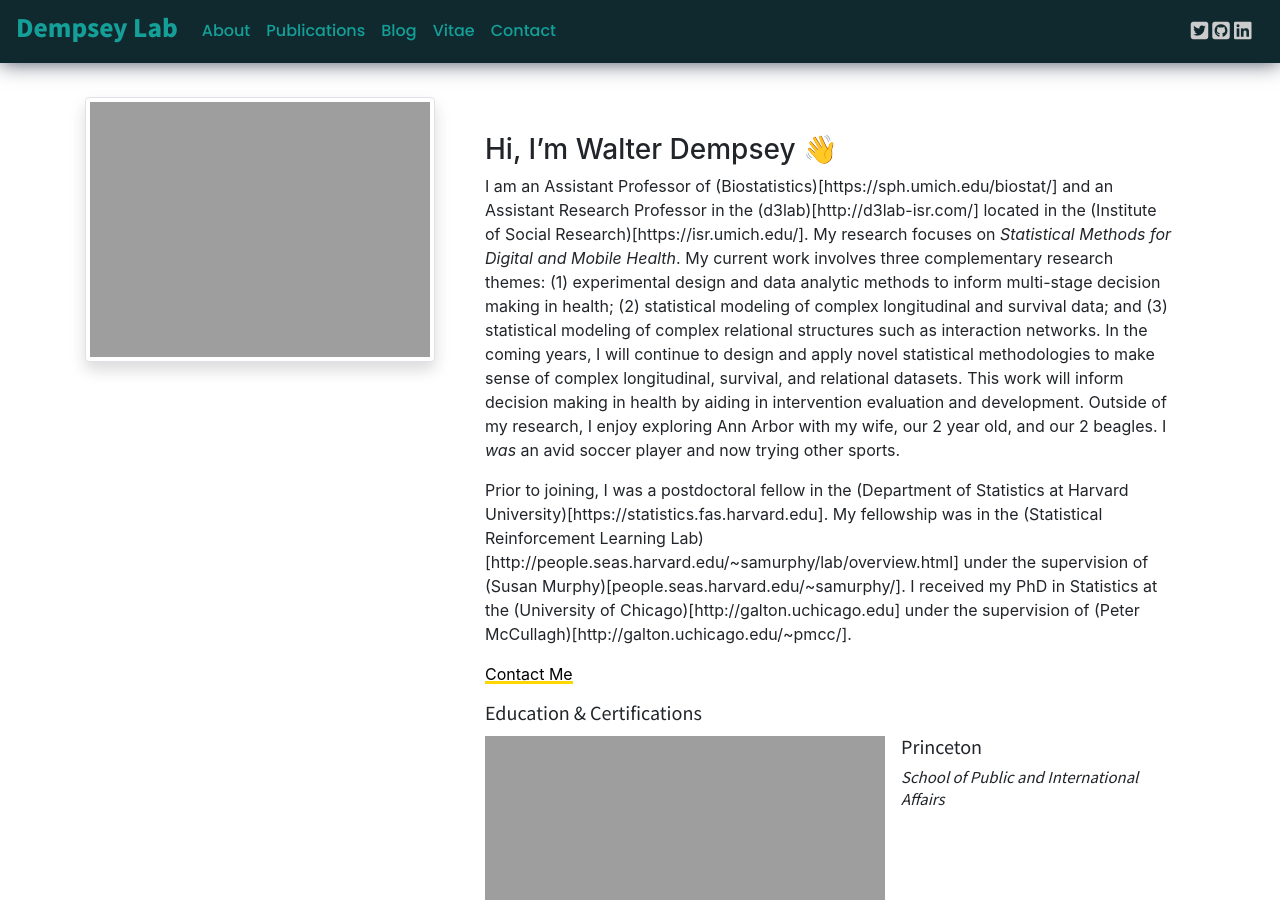
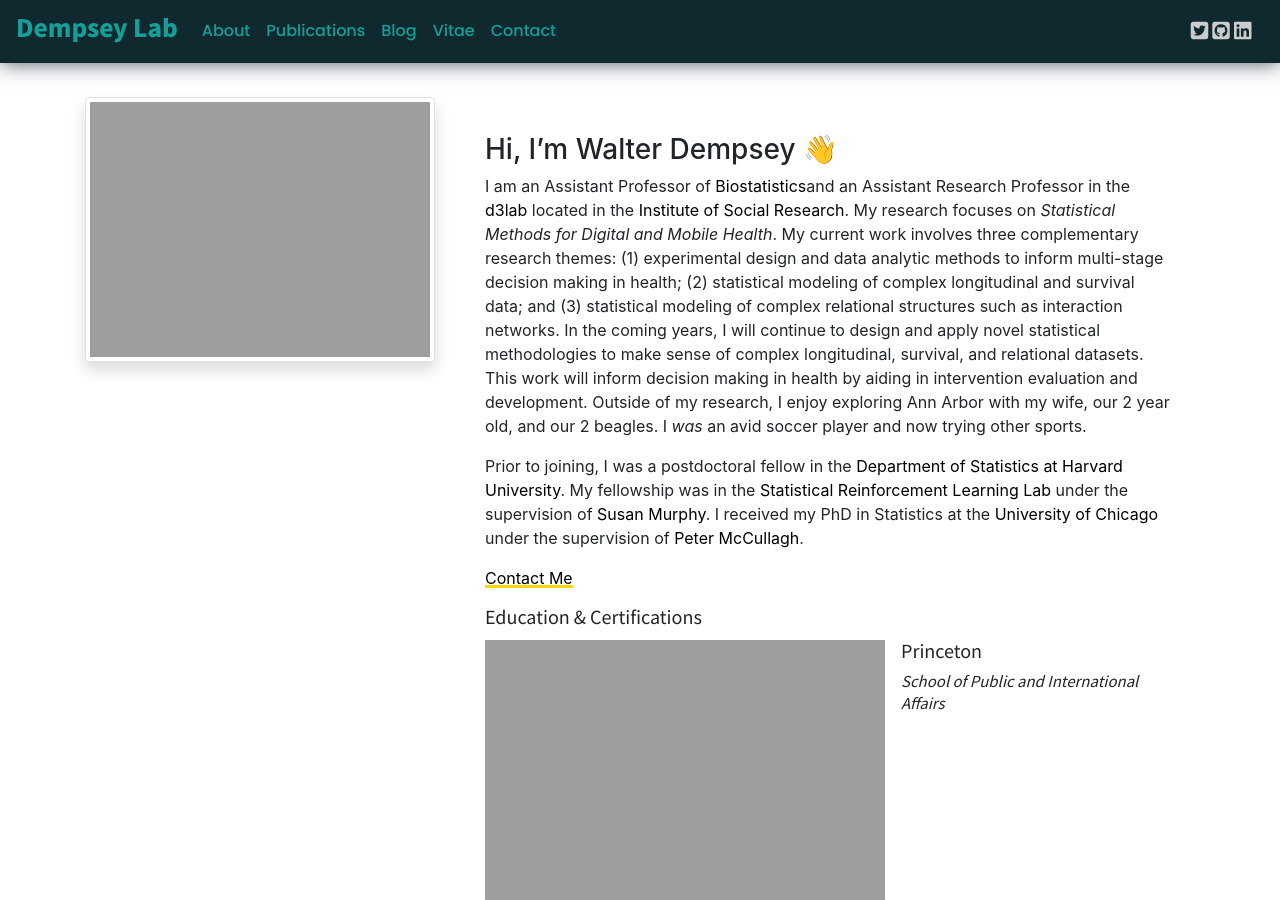
Before and after one commit to wdempsey/wdempsey.netlify, a Jekyll site: the page built from index.md, in a window 1280 px wide and 900 px high. Built offline with Jekyll 4.4.1, drawn with Linux system fonts in a browser that asks for light colours; nearby versions of some CDN libraries; comment, search, counter and statistics services are not loaded; our own code applies the rules of GitHub Pages for plain Markdown files.

Commit message:
Update index.md

```diff
--- a/index.md
+++ b/index.md
@@ -4,10 +4,10 @@ title:
 date: 2020-11-20
 ---
 ### Hi, I'm Walter Dempsey 👋
-I am an Assistant Professor of (Biostatistics)[https://sph.umich.edu/biostat/] and an Assistant Research Professor in the (d3lab)[http://d3lab-isr.com/] located in the (Institute of Social Research)[https://isr.umich.edu/]. My research focuses on *Statistical Methods for Digital and Mobile Health*.  My current work involves three complementary research themes: (1) experimental design and data analytic methods to inform multi-stage decision making in health; (2) statistical modeling of complex longitudinal and survival data; and
+I am an Assistant Professor of [Biostatistics](https://sph.umich.edu/biostat/)and an Assistant Research Professor in the [d3lab](http://d3lab-isr.com/) located in the [Institute of Social Research](https://isr.umich.edu/). My research focuses on *Statistical Methods for Digital and Mobile Health*.  My current work involves three complementary research themes: (1) experimental design and data analytic methods to inform multi-stage decision making in health; (2) statistical modeling of complex longitudinal and survival data; and
 (3) statistical modeling of complex relational structures such as interaction networks. In the coming years, I will continue to design and apply novel statistical methodologies to make sense of complex longitudinal, survival, and relational datasets. This work will inform decision making in health by aiding in intervention evaluation and development. Outside of my research, I enjoy exploring Ann Arbor with my wife, our 2 year old, and our 2 beagles.  I *was* an avid soccer player and now trying other sports.
 
-Prior to joining, I was a postdoctoral fellow in the (Department of
-Statistics at Harvard University)[https://statistics.fas.harvard.edu].  My fellowship was in the (Statistical Reinforcement Learning Lab)[http://people.seas.harvard.edu/~samurphy/lab/overview.html] under the supervision of (Susan Murphy)[people.seas.harvard.edu/~samurphy/]. I received my PhD in Statistics at the (University of Chicago)[http://galton.uchicago.edu] under the supervision of (Peter McCullagh)[http://galton.uchicago.edu/~pmcc/].
+Prior to joining, I was a postdoctoral fellow in the [Department of
+Statistics at Harvard University](https://statistics.fas.harvard.edu).  My fellowship was in the [Statistical Reinforcement Learning Lab](http://people.seas.harvard.edu/~samurphy/lab/overview.html) under the supervision of [Susan Murphy](people.seas.harvard.edu/~samurphy/). I received my PhD in Statistics at the [University of Chicago](http://galton.uchicago.edu) under the supervision of [Peter McCullagh](http://galton.uchicago.edu/~pmcc/).
 
 <a href="/contact.html" class="highlighted">Contact Me</a>
```
